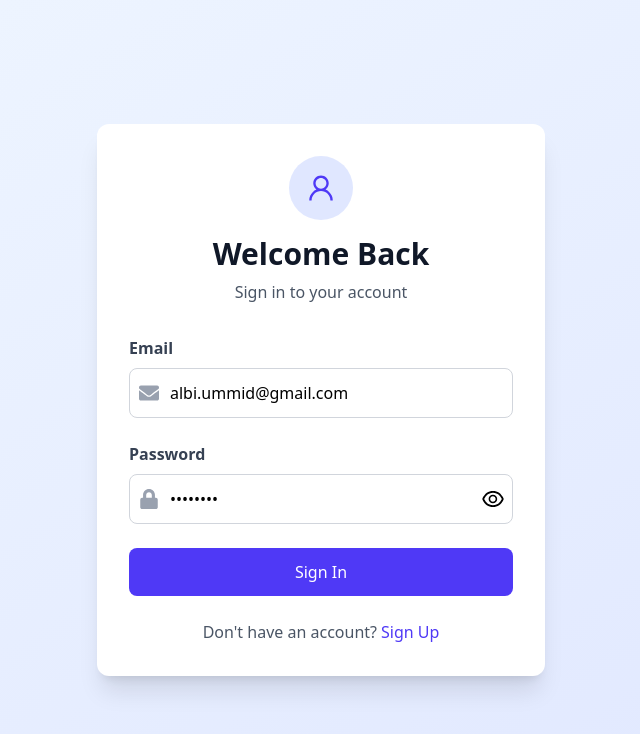
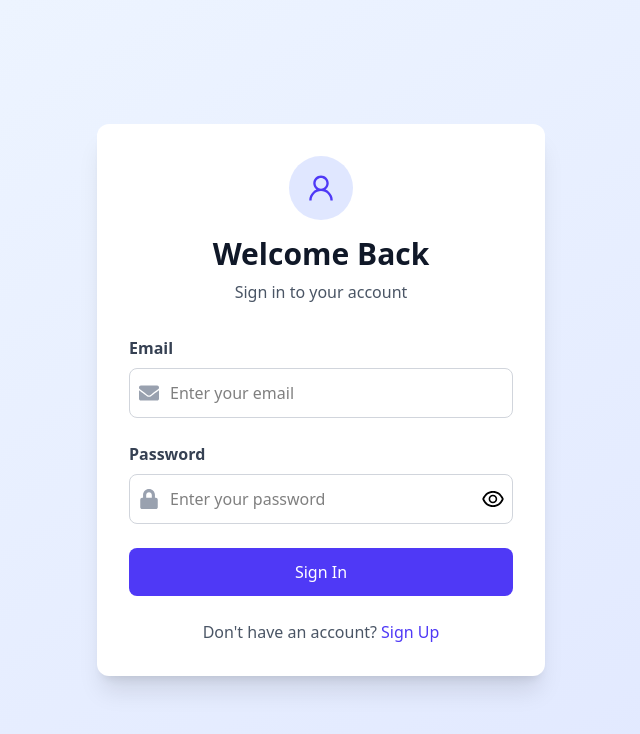
Before and after one commit to albiummid/daily-todo, a Next.js app: page /auth/login in a window 1280 px wide. Shown: the top 734 px of the page, without its empty margins (319-959 px from the left). Built offline with nearby package versions, Linux system fonts and the light colour scheme; no server answers.

Commit message:
Clear initial values for email and password fields in login form

```diff
--- a/src/pages/auth/login.tsx
+++ b/src/pages/auth/login.tsx
@@ -16,8 +16,8 @@ export default function Login() {
     const form = useForm({
         mode: "controlled",
         initialValues: {
-            email: "albi.ummid@gmail.com",
-            password: "password",
+            email: "",
+            password: "",
         },
         validate: {
             email: (value) =>
```
